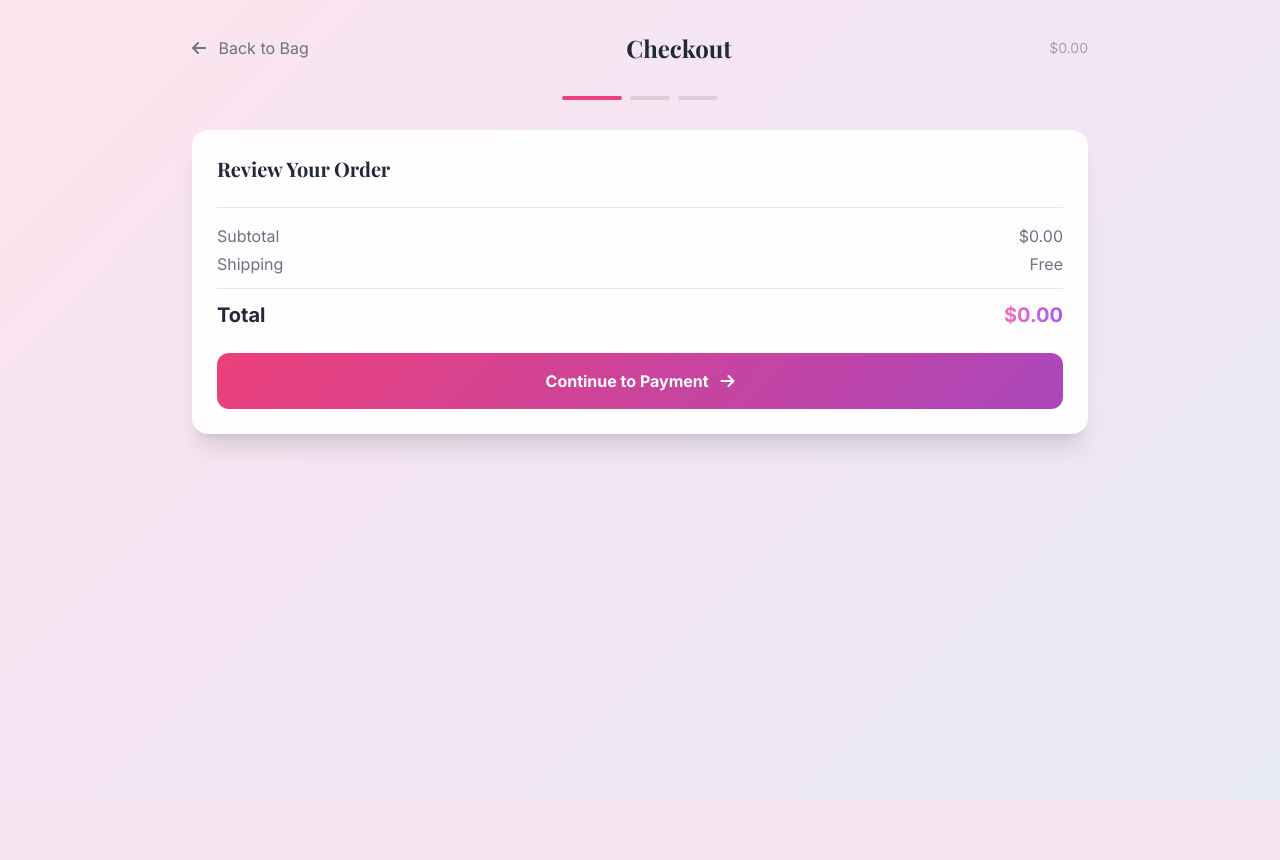
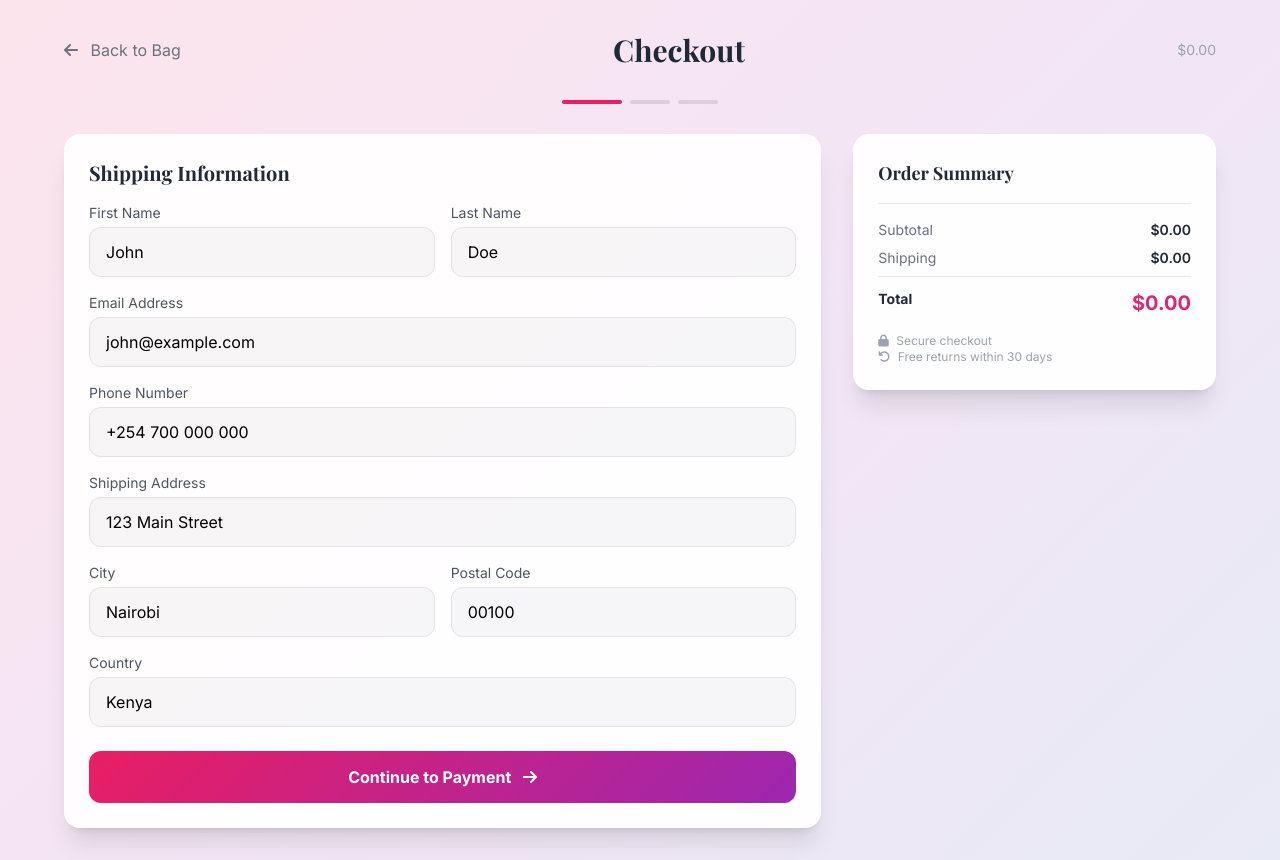
Before and after one commit to calvitec/cvbuilder, a Flask app: template templates/checkout.html in a window 1280 px wide. Before the commit the page ends 800 px from the top, so only its background shows below. Run offline with Flask 3, Linux system fonts and the light colour scheme; the template is opened without the code that fills it, so the values that code supplies are empty; some libraries are stand-ins or nearby versions.

Commit message:
Update checkout.html

```diff
--- a/templates/checkout.html
+++ b/templates/checkout.html
@@ -3,42 +3,45 @@
 <head>
     <meta charset="UTF-8" />
     <meta name="viewport" content="width=device-width, initial-scale=1.0" />
-    <title>Checkout - Belleza Skincare</title>
+    <title>Checkout - Allison Beauty</title>
     <script src="https://cdn.tailwindcss.com"></script>
     <link rel="stylesheet" href="https://cdnjs.cloudflare.com/ajax/libs/font-awesome/6.5.0/css/all.min.css" />
     <link href="https://fonts.googleapis.com/css2?family=Inter:wght@300;400;500;600;700;800&family=Playfair+Display:wght@400;700&display=swap" rel="stylesheet" />
     <style>
         * { font-family: 'Inter', sans-serif; }
-        .gradient-hero { background: linear-gradient(135deg, #fce4ec 0%, #f3e5f5 50%, #e8eaf6 100%); }
-        .glass-card { background: rgba(255,255,255,0.9); backdrop-filter: blur(20px); border: 1px solid rgba(255,255,255,0.3); }
-        .btn-primary { background: linear-gradient(135deg, #ec407a 0%, #ab47bc 100%); transition: all 0.3s ease; }
+        .gradient-bg { background: linear-gradient(135deg, #fce4ec 0%, #f3e5f5 50%, #e8eaf6 100%); }
+        .glass-card { background: rgba(255,255,255,0.92); backdrop-filter: blur(20px); border: 1px solid rgba(255,255,255,0.3); }
+        .btn-primary { background: linear-gradient(135deg, #e91e63 0%, #9c27b0 100%); transition: all 0.3s ease; }
         .btn-primary:hover { transform: scale(1.02); box-shadow: 0 10px 40px rgba(233,30,99,0.3); }
-        .btn-outline { border: 2px solid #ec407a; color: #ec407a; transition: all 0.3s ease; }
-        .btn-outline:hover { background: #ec407a; color: white; }
+        .btn-outline { border: 2px solid #e91e63; color: #e91e63; transition: all 0.3s ease; }
+        .btn-outline:hover { background: #e91e63; color: white; }
         .form-input { background: rgba(0,0,0,0.03); border: 1px solid rgba(0,0,0,0.08); border-radius: 12px; padding: 12px 16px; width: 100%; transition: all 0.3s; }
-        .form-input:focus { outline: none; border-color: #ec407a; box-shadow: 0 0 0 3px rgba(233,30,99,0.1); }
+        .form-input:focus { outline: none; border-color: #e91e63; box-shadow: 0 0 0 3px rgba(233,30,99,0.1); }
+        .section-title { font-family: 'Playfair Display', serif; }
         .step-indicator { display: flex; justify-content: center; gap: 8px; margin-bottom: 30px; }
         .step-dot { width: 40px; height: 4px; border-radius: 2px; background: rgba(0,0,0,0.1); transition: all 0.3s; }
-        .step-dot.active { background: #ec407a; width: 60px; }
+        .step-dot.active { background: #e91e63; width: 60px; }
         .step-dot.completed { background: #48bb78; }
         .checkout-step { display: none; animation: fadeIn 0.5s ease; }
         .checkout-step.active { display: block; }
         @keyframes fadeIn { 0% { opacity: 0; transform: translateY(20px); } 100% { opacity: 1; transform: translateY(0); } }
-        .section-title { font-family: 'Playfair Display', serif; }
         .confetti-container { position: fixed; top: 0; left: 0; width: 100%; height: 100%; pointer-events: none; z-index: 9998; overflow: hidden; }
         .confetti-piece { position: absolute; width: 10px; height: 10px; border-radius: 2px; animation: confettiFall linear forwards; }
         @keyframes confettiFall { 0% { transform: translateY(-10px) rotate(0deg); opacity: 1; } 100% { transform: translateY(100vh) rotate(720deg); opacity: 0; } }
+        .toast { position: fixed; bottom: 30px; right: 30px; z-index: 9999; background: white; box-shadow: 0 20px 60px rgba(0,0,0,0.15); border-radius: 20px; padding: 16px 24px; animation: slideIn 0.5s ease; }
+        @keyframes slideIn { 0% { transform: translateX(100px); opacity: 0; } 100% { transform: translateX(0); opacity: 1; } }
+        .hidden { display: none; }
     </style>
 </head>
-<body class="gradient-hero min-h-screen py-8 px-4">
-    <div class="max-w-4xl mx-auto">
+<body class="gradient-bg min-h-screen py-8 px-4">
+    <div class="max-w-6xl mx-auto">
         <!-- Header -->
         <div class="flex items-center justify-between mb-8">
             <a href="/cart" class="text-gray-500 hover:text-pink-500 transition">
                 <i class="fas fa-arrow-left mr-2"></i> Back to Bag
             </a>
-            <h1 class="section-title text-2xl font-bold text-gray-800">Checkout</h1>
-            <span class="text-gray-400 text-sm" id="orderTotal">$0.00</span>
+            <h1 class="section-title text-3xl font-bold text-gray-800">Checkout</h1>
+            <span class="text-gray-400 text-sm" id="orderTotal">${{ "%.2f"|format(total) }}</span>
         </div>
 
         <!-- Step Indicators -->
@@ -48,45 +51,52 @@
             <div class="step-dot" id="step3Dot"></div>
         </div>
 
-        <!-- Checkout Steps -->
+        <div class="grid lg:grid-cols-3 gap-8">
+            <!-- Checkout Form -->
+            <div class="lg:col-span-2">
                 <div class="glass-card rounded-2xl p-6 shadow-xl">
-
-            <!-- Step 1: Review Order -->
+                    <!-- Step 1: Shipping Information -->
                     <div class="checkout-step active" id="step1">
-                <h2 class="text-gray-800 text-xl font-bold mb-4 section-title">Review Your Order</h2>
-                <div class="space-y-3">
-                    {% for item in cart_items %}
-                    <div class="flex items-center justify-between bg-gray-50 rounded-xl p-3">
-                        <div class="flex items-center gap-3">
-                            <span class="text-2xl">{{ item.image }}</span>
+                        <h2 class="text-gray-800 text-xl font-bold mb-4 section-title">Shipping Information</h2>
+                        <div class="space-y-4">
+                            <div class="grid grid-cols-2 gap-4">
                                 <div>
-                                <p class="text-gray-800 font-semibold">{{ item.name }}</p>
-                                {% if item.type == 'bundle' %}
-                                <p class="text-gray-400 text-sm">Bundle</p>
-                                {% endif %}
+                                    <label class="text-gray-600 text-sm block mb-1">First Name</label>
+                                    <input type="text" class="form-input" placeholder="John" id="firstName" value="John">
+                                </div>
+                                <div>
+                                    <label class="text-gray-600 text-sm block mb-1">Last Name</label>
+                                    <input type="text" class="form-input" placeholder="Doe" id="lastName" value="Doe">
                                 </div>
                             </div>
-                        <span class="text-gray-800 font-bold">${{ "%.2f"|format(item.price) }}</span>
+                            <div>
+                                <label class="text-gray-600 text-sm block mb-1">Email Address</label>
+                                <input type="email" class="form-input" placeholder="john@example.com" id="email" value="john@example.com">
                             </div>
-                    {% endfor %}
+                            <div>
+                                <label class="text-gray-600 text-sm block mb-1">Phone Number</label>
+                                <input type="tel" class="form-input" placeholder="+254 700 000 000" id="phone" value="+254 700 000 000">
                             </div>
-
-                <div class="mt-6 pt-4 border-t border-gray-200">
-                    <div class="flex justify-between text-gray-500">
-                        <span>Subtotal</span>
-                        <span>${{ "%.2f"|format(total) }}</span>
+                            <div>
+                                <label class="text-gray-600 text-sm block mb-1">Shipping Address</label>
+                                <input type="text" class="form-input" placeholder="123 Main Street" id="address" value="123 Main Street">
                             </div>
-                    <div class="flex justify-between text-gray-500 mt-1">
-                        <span>Shipping</span>
-                        <span>Free</span>
+                            <div class="grid grid-cols-2 gap-4">
+                                <div>
+                                    <label class="text-gray-600 text-sm block mb-1">City</label>
+                                    <input type="text" class="form-input" placeholder="Nairobi" id="city" value="Nairobi">
                                 </div>
-                    <div class="flex justify-between text-gray-800 text-xl font-bold mt-3 pt-3 border-t border-gray-200">
-                        <span>Total</span>
-                        <span class="text-transparent bg-clip-text bg-gradient-to-r from-pink-400 to-purple-500">${{ "%.2f"|format(total) }}</span>
+                                <div>
+                                    <label class="text-gray-600 text-sm block mb-1">Postal Code</label>
+                                    <input type="text" class="form-input" placeholder="00100" id="zip" value="00100">
                                 </div>
                             </div>
-
-                <button onclick="goToStep(2)" class="mt-6 w-full py-4 rounded-xl btn-primary text-white font-bold transition">
+                            <div>
+                                <label class="text-gray-600 text-sm block mb-1">Country</label>
+                                <input type="text" class="form-input" placeholder="Kenya" id="country" value="Kenya">
+                            </div>
+                        </div>
+                        <button onclick="goToStep(2)" class="mt-6 w-full py-3.5 rounded-xl btn-primary text-white font-bold transition">
                             Continue to Payment <i class="fas fa-arrow-right ml-2"></i>
                         </button>
                     </div>
@@ -94,15 +104,14 @@
                     <!-- Step 2: Payment -->
                     <div class="checkout-step" id="step2">
                         <h2 class="text-gray-800 text-xl font-bold mb-4 section-title">Payment Details</h2>
-                <p class="text-gray-400 text-sm mb-4">🔒 Demo checkout. No real payment will be processed.</p>
-
+                        <p class="text-gray-400 text-sm mb-4">🔒 Secure checkout. No real payment will be processed.</p>
                         <div class="space-y-4">
                             <div>
                                 <label class="text-gray-600 text-sm block mb-1">Card Number</label>
                                 <input type="text" class="form-input" placeholder="4242 4242 4242 4242" value="4242 4242 4242 4242" readonly>
                             </div>
-                    <div class="grid grid-cols-2 gap-4">
-                        <div>
+                            <div class="grid grid-cols-3 gap-4">
+                                <div class="col-span-2">
                                     <label class="text-gray-600 text-sm block mb-1">Expiry Date</label>
                                     <input type="text" class="form-input" placeholder="MM/YY" value="12/25" readonly>
                                 </div>
@@ -115,17 +124,12 @@
                                 <label class="text-gray-600 text-sm block mb-1">Name on Card</label>
                                 <input type="text" class="form-input" placeholder="John Doe" value="John Doe">
                             </div>
-                    <div>
-                        <label class="text-gray-600 text-sm block mb-1">Email for Order Confirmation</label>
-                        <input type="email" class="form-input" placeholder="your@email.com" id="emailInput">
                         </div>
-                </div>
-
                         <div class="flex gap-4 mt-6">
-                    <button onclick="goToStep(1)" class="flex-1 py-4 rounded-xl btn-outline text-pink-500 font-semibold transition">
+                            <button onclick="goToStep(1)" class="flex-1 py-3.5 rounded-xl btn-outline font-semibold transition">
                                 <i class="fas fa-arrow-left mr-2"></i> Back
                             </button>
-                    <button onclick="placeOrder()" class="flex-1 py-4 rounded-xl btn-primary text-white font-bold transition">
+                            <button onclick="placeOrder()" class="flex-1 py-3.5 rounded-xl btn-primary text-white font-bold transition">
                                 <i class="fas fa-lock mr-2"></i> Place Order
                             </button>
                         </div>
@@ -133,18 +137,18 @@
 
                     <!-- Step 3: Confirmation -->
                     <div class="checkout-step text-center" id="step3">
-                <div class="py-8">
-                    <div class="w-24 h-24 mx-auto rounded-full bg-green-100 flex items-center justify-center mb-4 animate-float">
+                        <div class="py-12">
+                            <div class="w-24 h-24 mx-auto rounded-full bg-green-100 flex items-center justify-center mb-4">
                                 <i class="fas fa-check text-5xl text-green-500"></i>
                             </div>
-                    <h2 class="text-2xl font-bold text-gray-800 section-title">Order Placed! 🎉</h2>
+                            <h2 class="section-title text-2xl font-bold text-gray-800">Order Placed! 🎉</h2>
                             <p class="text-gray-500 mt-2">Your skincare products are on the way</p>
                             <div class="glass-card mt-6 p-4 rounded-xl bg-gray-50">
                                 <p class="text-gray-400 text-sm">Order ID</p>
-                        <p class="text-gray-800 font-bold text-lg" id="orderId">BEAUTY-XXXXXX</p>
+                                <p class="text-gray-800 font-bold text-lg" id="orderId">AB-XXXXXXXX</p>
                             </div>
                             <div class="mt-6 flex flex-col gap-3">
-                        <a href="/" class="py-4 rounded-xl btn-primary text-white font-bold transition text-center">
+                                <a href="/" class="py-3.5 rounded-xl btn-primary text-white font-bold transition text-center">
                                     <i class="fas fa-arrow-left mr-2"></i> Continue Shopping
                                 </a>
                             </div>
@@ -153,13 +157,55 @@
                 </div>
             </div>
 
+            <!-- Order Summary -->
+            <div class="glass-card rounded-2xl p-6 shadow-xl h-fit sticky top-24">
+                <h3 class="font-bold text-gray-800 text-lg mb-4 section-title">Order Summary</h3>
+                {% for item in cart_items %}
+                <div class="flex items-center gap-3 py-2 border-b border-gray-100 last:border-0">
+                    <div class="w-12 h-12 rounded-lg overflow-hidden bg-gray-100 flex-shrink-0">
+                        <img src="{{ item.image }}" alt="{{ item.name }}" class="w-full h-full object-cover">
+                    </div>
+                    <div class="flex-1">
+                        <p class="text-gray-800 text-sm font-semibold">{{ item.name }}</p>
+                        <p class="text-pink-600 text-sm font-bold">${{ "%.2f"|format(item.price) }}</p>
+                    </div>
+                </div>
+                {% endfor %}
+                <div class="border-t border-gray-200 mt-4 pt-4 space-y-2 text-sm">
+                    <div class="flex justify-between">
+                        <span class="text-gray-500">Subtotal</span>
+                        <span class="text-gray-800 font-semibold">${{ "%.2f"|format(subtotal) }}</span>
+                    </div>
+                    <div class="flex justify-between">
+                        <span class="text-gray-500">Shipping</span>
+                        <span class="text-gray-800 font-semibold">{% if shipping == 0 %}Free{% else %}${{ "%.2f"|format(shipping) }}{% endif %}</span>
+                    </div>
+                    <div class="border-t border-gray-200 pt-3 flex justify-between">
+                        <span class="text-gray-800 font-bold">Total</span>
+                        <span class="text-pink-600 font-bold text-xl">${{ "%.2f"|format(total) }}</span>
+                    </div>
+                </div>
+                <div class="mt-4 text-xs text-gray-400">
+                    <p><i class="fas fa-lock mr-1"></i> Secure checkout</p>
+                    <p><i class="fas fa-undo mr-1"></i> Free returns within 30 days</p>
+                </div>
+            </div>
+        </div>
+    </div>
+
     <!-- Confetti Container -->
     <div class="confetti-container" id="confettiContainer"></div>
 
+    <!-- Toast -->
+    <div id="toast" class="toast hidden max-w-sm">
+        <div class="flex items-center gap-3">
+            <span class="text-2xl">✅</span>
+            <p id="toastMessage" class="text-gray-800 font-semibold"></p>
+        </div>
+    </div>
+
     <script>
         let currentStep = 1;
-        const total = {{ total }};
-        document.getElementById('orderTotal').textContent = '$' + total.toFixed(2);
 
         function goToStep(step) {
             document.querySelectorAll('.checkout-step').forEach(el => el.classList.remove('active'));
@@ -175,6 +221,10 @@
         }
 
         function placeOrder() {
+            const btn = document.querySelector('#step2 .btn-primary');
+            btn.disabled = true;
+            btn.innerHTML = '<i class="fas fa-spinner fa-spin mr-2"></i> Processing...';
+
             fetch('/place-order', {
                 method: 'POST',
                 headers: { 'Content-Type': 'application/json' }
@@ -185,13 +235,23 @@
                     document.getElementById('orderId').textContent = data.order_id;
                     goToStep(3);
                     launchConfetti();
+                    showToast('Order placed successfully! 🎉');
+                } else {
+                    showToast('❌ ' + data.message);
+                    btn.disabled = false;
+                    btn.innerHTML = '<i class="fas fa-lock mr-2"></i> Place Order';
                 }
+            })
+            .catch(() => {
+                showToast('❌ Something went wrong');
+                btn.disabled = false;
+                btn.innerHTML = '<i class="fas fa-lock mr-2"></i> Place Order';
             });
         }
 
         function launchConfetti() {
             const container = document.getElementById('confettiContainer');
-            const colors = ['#ec407a', '#ab47bc', '#f6c445', '#48bb78', '#f093fb', '#667eea'];
+            const colors = ['#e91e63', '#9c27b0', '#f6c445', '#48bb78', '#f093fb', '#667eea'];
 
             for (let i = 0; i < 100; i++) {
                 const piece = document.createElement('div');
@@ -206,6 +266,14 @@
                 setTimeout(() => piece.remove(), 4000);
             }
         }
+
+        function showToast(message) {
+            const toast = document.getElementById('toast');
+            document.getElementById('toastMessage').textContent = message;
+            toast.classList.remove('hidden');
+            clearTimeout(window.toastTimeout);
+            window.toastTimeout = setTimeout(() => toast.classList.add('hidden'), 4000);
+        }
     </script>
 </body>
 </html>
```
Lines whose indentation alone changed are shown as unchanged.
